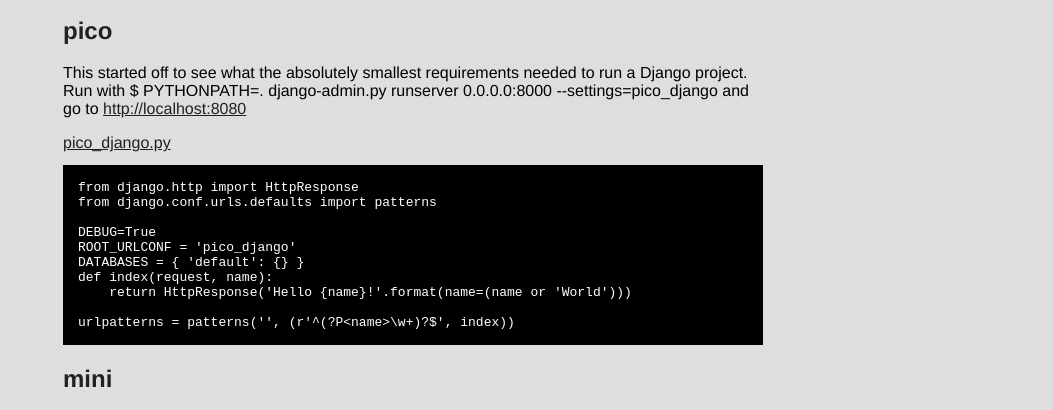
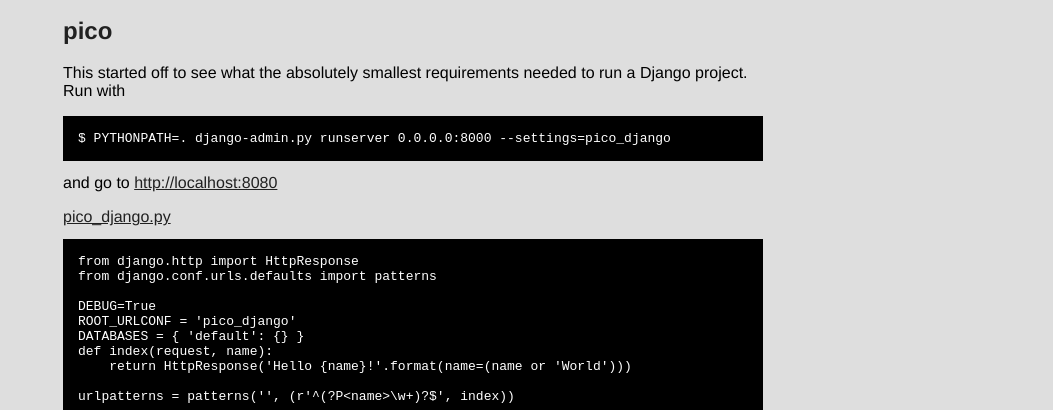
Before and after one commit to readevalprint/mini-django, a plain HTML site: page index.html in a window 1280 px wide. Shown: the part 332-742 px from the top of the page, without its empty margins (227-1280 px from the left). Drawn offline with Linux system fonts and the light colour scheme.

Commit message:
Edited index.html via GitHub

```diff
--- a/index.html
+++ b/index.html
@@ -59,7 +59,7 @@
 
 <p>This started off to see what the absolutely smallest requirements needed to run a Django project. Run with
 
-    $ PYTHONPATH=. django-admin.py runserver 0.0.0.0:8000 --settings=pico_django
+    <pre><code>$ PYTHONPATH=. django-admin.py runserver 0.0.0.0:8000 --settings=pico_django</code></pre>
 
 and go to <a href="http://localhost:8080">http://localhost:8080</a></p>
 
```
